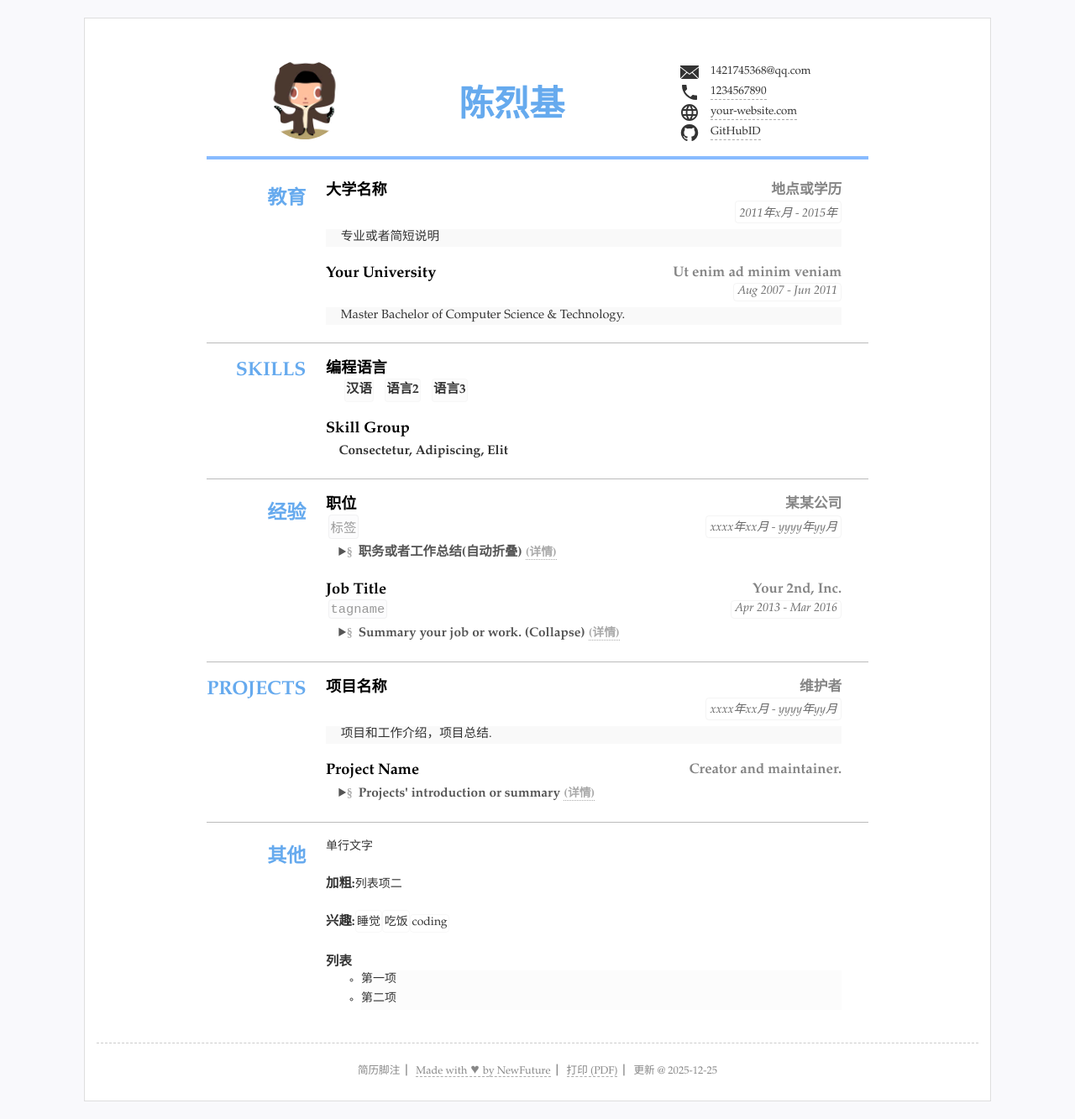
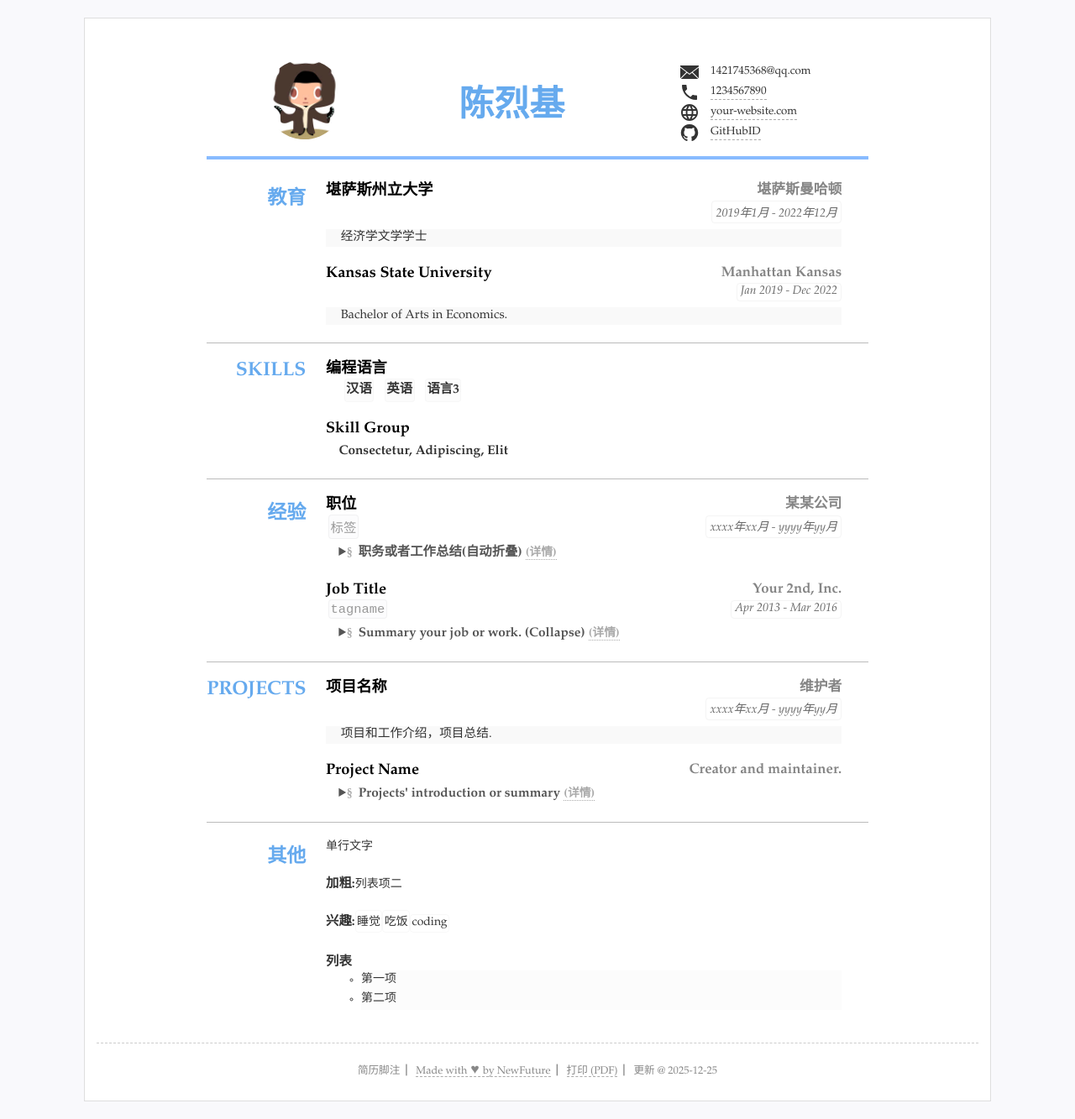
Before and after one commit to Litiansuo1/CV, a Jekyll site: the page built from index.html, in a window 1280 px wide. Shown: the whole page at 84% size. Built offline with Jekyll 4.4.1, drawn with Linux system fonts in a browser that asks for light colours.

Commit message:
Update resume.yml

```diff
--- a/_data/resume.yml
+++ b/_data/resume.yml
@@ -30,14 +30,14 @@ main: #简历主要内容，
 - type: education #类别为ID
   name: 教育 #显示名称，空则使用type
   content: #内容基本格式 标题-副标题-日期-详细内容 (都允许空)
-  - title: 大学名称
-    duration: "2011年x月 - 2015年"
-    sub: 地点或学历
-    detail: 专业或者简短说明
-  - title: Your University
-    duration: Aug 2007 - Jun 2011
-    sub: Ut enim ad minim veniam
-    detail: Master Bachelor of Computer Science & Technology.
+  - title: 堪萨斯州立大学
+    duration: "2019年1月 - 2022年12月"
+    sub: 堪萨斯曼哈顿
+    detail: 经济学文学学士
+  - title: Kansas State University
+    duration: Jan 2019 - Dec 2022
+    sub: Manhattan Kansas
+    detail: Bachelor of Arts in Economics.
 
 - type: skills
   # name: "技能"
@@ -45,7 +45,7 @@ main: #简历主要内容，
   - title: 编程语言
     items: #itmems 可以小块的方式显示
     - 汉语
-    - 语言2
+    - 英语
     - 语言3
   - title: Skill Group
     summary: Consectetur, Adipiscing, Elit
```
